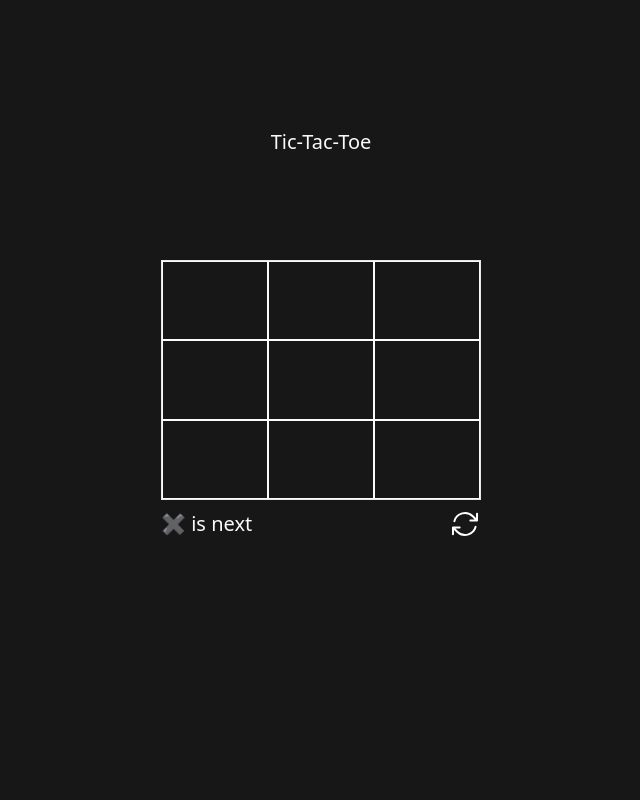
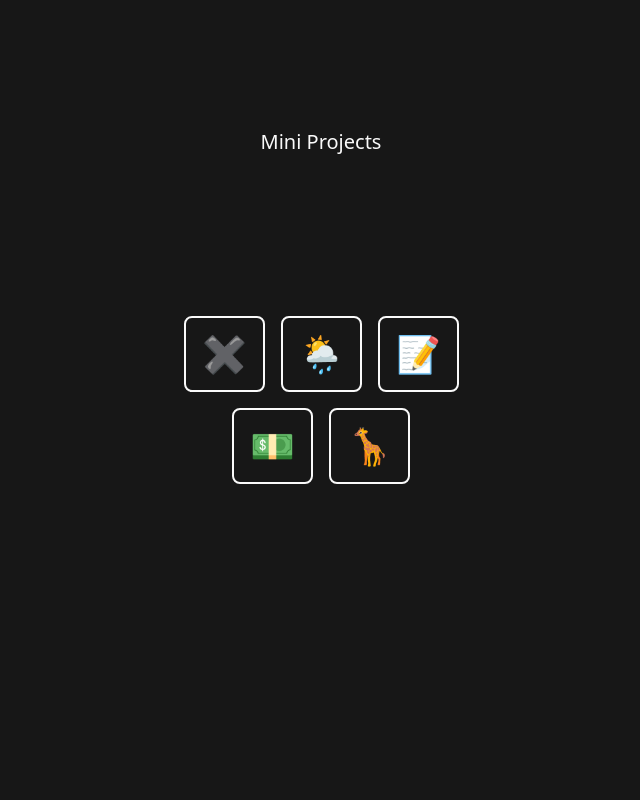
Before and after one commit to mshortcodes/mini-projects, a React (Vite) app: page / in a window 1280 px wide. Shown: the top 800 px of the page, without its empty margins (319-959 px from the left). Built offline with nearby package versions, Linux system fonts and the light colour scheme.

Commit message:
Add flashcards

```diff
--- a/src/App.jsx
+++ b/src/App.jsx
@@ -9,12 +9,12 @@ import Flashcards from './components/Flashcards.jsx';
 function App() {
 	return (
 		<>
-			{/* <Home /> */}
-			{/* <ToDoList /> */}
+			<Home />
+			<ToDoList />
 			<TicTacToe />
-			{/* <WeatherApp /> */}
-			{/* <CurrencyConverter /> */}
-			{/* <Flashcards /> */}
+			<WeatherApp />
+			<CurrencyConverter />
+			<Flashcards />
 		</>
 	);
 }
--- a/src/components/Home.jsx
+++ b/src/components/Home.jsx
@@ -8,22 +8,22 @@ function Home() {
 			<div className='flex justify-center items-center h-screen w-screen'>
 				<div className='flex-1 max-w-xs'>
 					<div className='flex justify-center'>
-						<div className='text-4xl border-2 border-neutral-50 rounded-lg p-4 m-2 hover:shadow-md hover:shadow-yellow-400'>
+						<div className='text-4xl border-2 border-neutral-50 rounded-lg p-4 m-2 hover:bg-black hover:shadow-md hover:shadow-yellow-400'>
 							✖️
 						</div>
-						<div className='text-4xl border-2 border-neutral-50 rounded-lg p-4 m-2 hover:shadow-md hover:shadow-yellow-400'>
+						<div className='text-4xl border-2 border-neutral-50 rounded-lg p-4 m-2 hover:bg-black hover:shadow-md hover:shadow-yellow-400'>
 							🌦️
 						</div>
-						<div className='text-4xl border-2 border-neutral-50 rounded-lg p-4 m-2 hover:shadow-md hover:shadow-yellow-400'>
+						<div className='text-4xl border-2 border-neutral-50 rounded-lg p-4 m-2 hover:bg-black hover:shadow-md hover:shadow-yellow-400'>
 							📝
 						</div>
 					</div>
 					<div className='flex justify-center'>
-						<div className='text-4xl border-2 border-neutral-50 rounded-lg p-4 m-2 hover:shadow-md hover:shadow-yellow-400'>
+						<div className='text-4xl border-2 border-neutral-50 rounded-lg p-4 m-2 hover:bg-black hover:shadow-md hover:shadow-yellow-400'>
 							💵
 						</div>
-						<div className='text-4xl border-2 border-neutral-50 rounded-lg p-4 m-2 hover:shadow-md hover:shadow-yellow-400'>
-							📰
+						<div className='text-4xl border-2 border-neutral-50 rounded-lg p-4 m-2 hover:bg-black hover:shadow-md hover:shadow-yellow-400'>
+							🦒
 						</div>
 					</div>
 				</div>
--- a/src/components/TicTacToe.jsx
+++ b/src/components/TicTacToe.jsx
@@ -6,7 +6,7 @@ function Square({ value, onSquareClick }) {
 	return (
 		<div
 			onClick={onSquareClick}
-			className='border border-neutral-50 p-4 hover:ring hover:ring-yellow-400'>
+			className='border border-neutral-50 p-4 hover:bg-black hover:ring hover:ring-yellow-400'>
 			{value}
 		</div>
 	);
```
